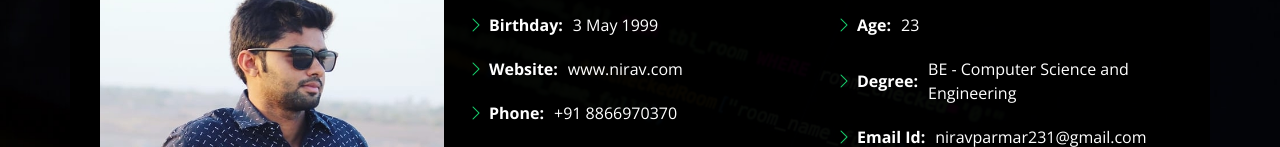
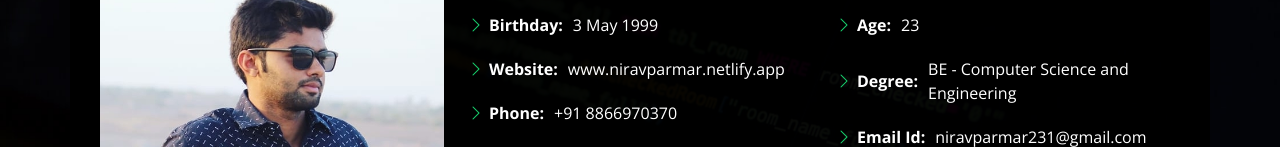
Before and after one commit to niravparmar231/personalSite, a plain HTML site: page index.html in a window 1280 px wide. Both pictures are taken after a click on the link "About". Shown: the part 247-394 px from the top of the page. Drawn offline with nearby package versions, Linux system fonts and the light colour scheme.

Commit message:
Update index.html

```diff
--- a/index.html
+++ b/index.html
@@ -88,7 +88,7 @@
             <div class="col-lg-6">
               <ul>
                 <li><i class="bi bi-chevron-right"></i> <strong>Birthday:</strong> <span>3 May 1999</span></li>
-                <li><i class="bi bi-chevron-right"></i> <strong>Website:</strong> <span>www.nirav.com</span></li>
+                <li><i class="bi bi-chevron-right"></i> <strong>Website:</strong> <span>www.niravparmar.netlify.app</span></li>
                 <li><i class="bi bi-chevron-right"></i> <strong>Phone:</strong> <span>+91 8866970370</span></li>
                 <li><i class="bi bi-chevron-right"></i> <strong>City:</strong> <span>Ahmedabad,India.</span></li>
               </ul>
```
